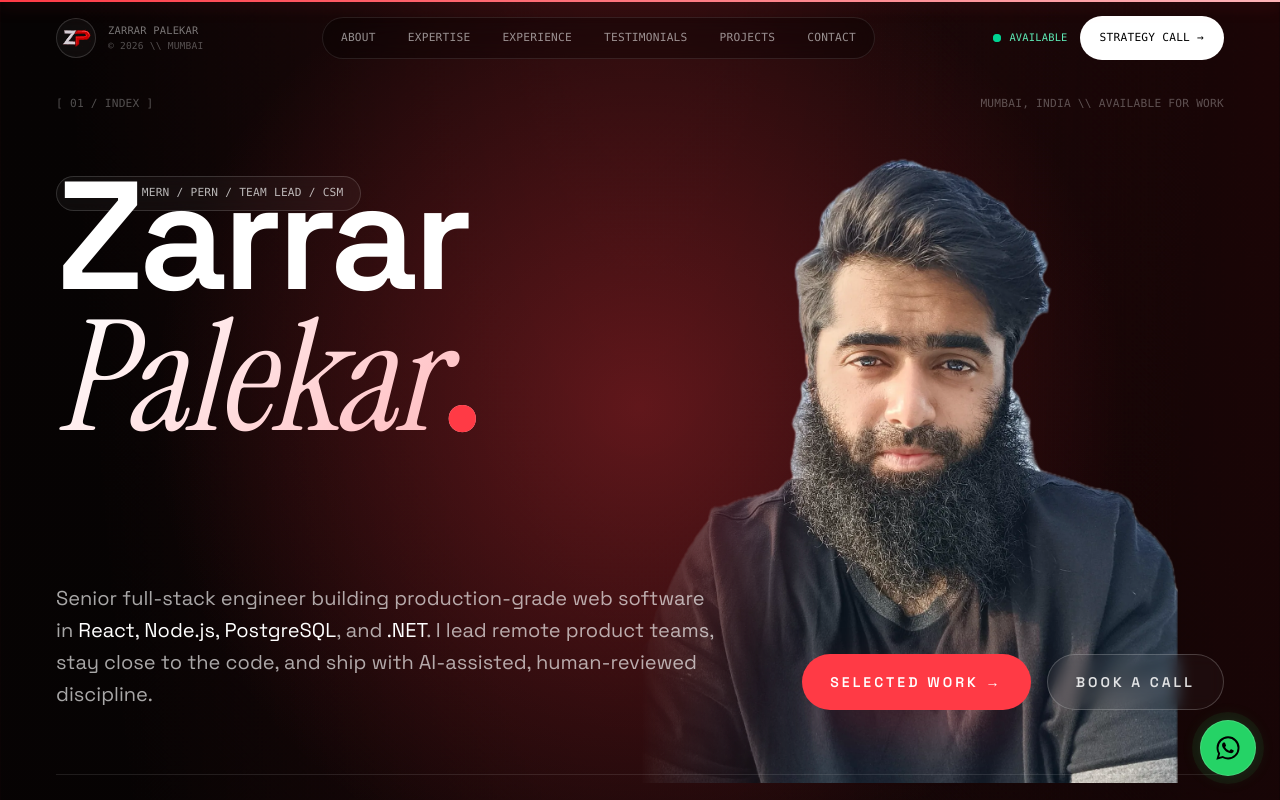
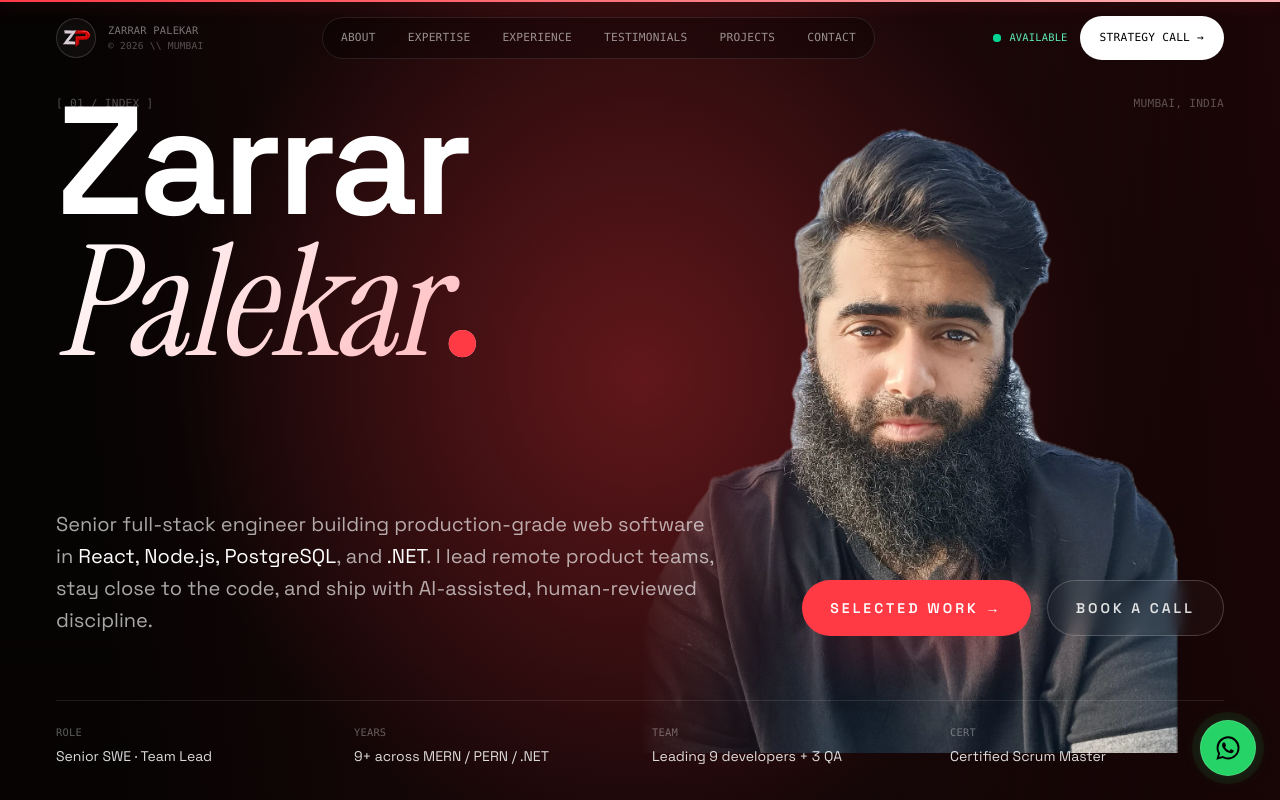
Before and after one commit to ZarrarPalekar/ReactiFolio, a Next.js app: page / in a window 1280 px wide. Shown: the top 800 px of the page. Built offline with nearby package versions, Linux system fonts and the light colour scheme.

Commit message:
hero revamps

```diff
--- a/components/home/hero.tsx
+++ b/components/home/hero.tsx
@@ -157,7 +157,7 @@ export function Hero() {
           transition={{ duration: 0.6, delay: heroDelay(0.5) }}
           className="mono hidden text-[0.7rem] uppercase tracking-[0.4em] sm:inline"
         >
-          {siteConfig.location} \\ Available for work
+          {siteConfig.location}
         </motion.span>
       </div>
 
@@ -173,22 +173,6 @@ export function Hero() {
         className="relative mx-auto flex min-h-[100svh] w-full max-w-[1480px] flex-col justify-end px-5 pb-28 pt-40 sm:px-10 sm:pt-44 lg:px-14 lg:pb-44"
         style={{ transformOrigin: "50% 65%" }}
       >
-        {/* status pill */}
-        <motion.div
-          initial={prefersReducedMotion ? false : { opacity: 0, y: 12 }}
-          animate={prefersReducedMotion ? {} : { opacity: 1, y: 0 }}
-          transition={{ duration: 0.7, delay: heroDelay(0) }}
-          className="mb-10 inline-flex w-fit items-center gap-3 rounded-full border border-white/15 bg-white/[0.04] px-4 py-2 backdrop-blur"
-        >
-          <span className="relative flex h-2 w-2">
-            <span className="absolute inset-0 animate-ping rounded-full bg-emerald-400/70" />
-            <span className="relative h-2 w-2 rounded-full bg-emerald-400" />
-          </span>
-          <span className="mono text-[0.7rem] uppercase tracking-[0.32em] text-white/70">
-            Senior MERN / PERN / Team Lead / CSM
-          </span>
-        </motion.div>
-
         <motion.h1
           style={
             prefersReducedMotion
```
